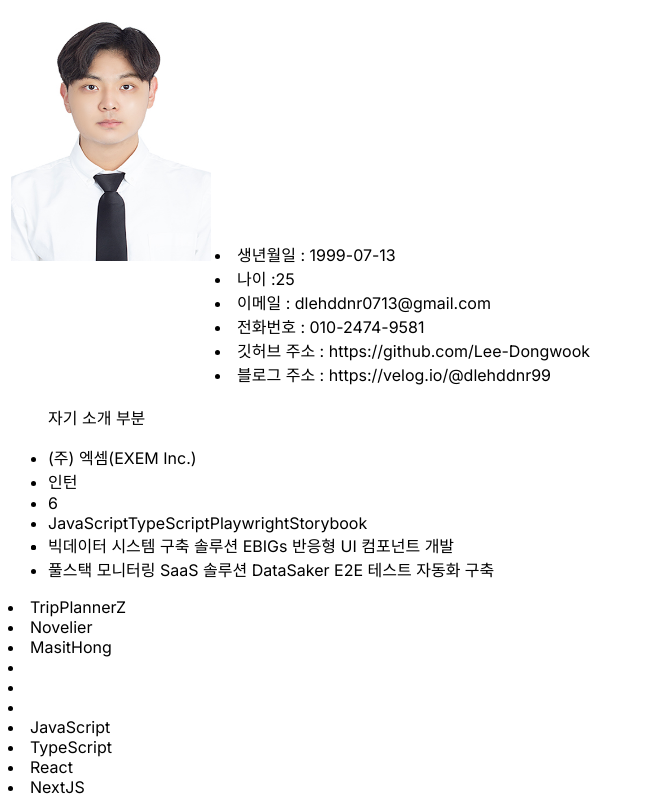
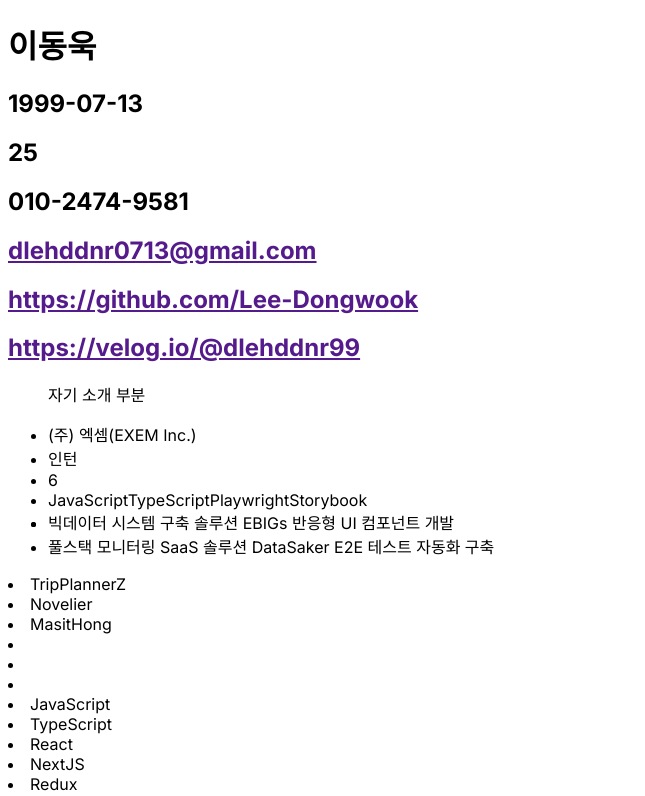
Before and after one commit to Lee-Dongwook/About-Me, a Next.js app in the folder profile/: page / in a window 1280 px wide. Shown: the top 796 px of the page, without its empty margins (0-645 px from the left). Built offline with nearby package versions, Linux system fonts and the light colour scheme.

Commit message:
refactor : basicInfo To Header

```diff
--- a/profile/src/00-assets/basicInfo.json
+++ b/profile/src/00-assets/basicInfo.json
@@ -1,4 +1,5 @@
 {
+    "name": "이동욱",
     "birthday" : "1999-07-13",
     "age" : 25,
     "email" : "dlehddnr0713@gmail.com",
--- a/profile/src/01-domain/basicInfo.types.ts
+++ b/profile/src/01-domain/basicInfo.types.ts
@@ -1,4 +1,5 @@
 export interface BasicInfo {
+    name: string
     birthday: string
     age: number
     email: string
--- a/profile/src/04-ui/basic/index.tsx
+++ /dev/null
@@ -1,26 +0,0 @@
-import Image from 'next/image';
-import my from '@/00-assets/image/my.png';
-import type { BasicInfo } from '@/01-domain';
-import { getBasicInfo } from '@/02-application';
-
-export const BasicInfoComponent = async () => {
-  const { birthday, age, email, phone, github, blog }: BasicInfo = await getBasicInfo();
-
-  return (
-    <>
-      <table>
-        <td style={{ width: '200px', height: '250px' }}>
-          <Image src={my} width={200} height={250} alt='프로필 사진' />
-        </td>
-        <td>
-          <li> 생년월일 : {birthday}</li>
-          <li> 나이 :{age}</li>
-          <li> 이메일 : {email}</li>
-          <li> 전화번호 : {phone}</li>
-          <li> 깃허브 주소 : {github}</li>
-          <li> 블로그 주소 : {blog}</li>
-        </td>
-      </table>
-    </>
-  );
-};
--- /dev/null
+++ b/profile/src/04-ui/header/index.tsx
@@ -0,0 +1,28 @@
+import type { BasicInfo } from '@/01-domain';
+import Link from 'next/link';
+
+interface Props {
+  basicInfo: BasicInfo;
+}
+
+export const HeaderComponent = ({ basicInfo }: Props) => {
+  return (
+    <header>
+      <div>
+        <h1>{basicInfo.name}</h1>
+        <h2>{basicInfo.birthday}</h2>
+        <h2>{basicInfo.age}</h2>
+        <h2>{basicInfo.phone}</h2>
+        <h2>
+          <Link href={``}>{basicInfo.email}</Link>
+        </h2>
+        <h2>
+          <Link href={``}>{basicInfo.github}</Link>
+        </h2>
+        <h2>
+          <Link href={``}>{basicInfo.blog}</Link>
+        </h2>
+      </div>
+    </header>
+  );
+};
--- a/profile/src/04-ui/index.ts
+++ b/profile/src/04-ui/index.ts
@@ -1,4 +1,4 @@
-import { BasicInfoComponent } from "./basic";
+import { HeaderComponent } from "./header";
 import { WorkExperienceInfoComponent } from "./work";
 import { ProjectInfoComponent } from './project';
 import { TechSkillInfoListComponent } from "./tech";
@@ -6,7 +6,7 @@ import { ActivityInfoComponent } from "./activity";
 import { CertificateInfoComponent } from "./certificate";
 
 export {
-    BasicInfoComponent,
+    HeaderComponent,
     WorkExperienceInfoComponent,
     ProjectInfoComponent,
     TechSkillInfoListComponent,
--- a/profile/src/app/page.tsx
+++ b/profile/src/app/page.tsx
@@ -1,5 +1,6 @@
+import { getBasicInfo } from '@/02-application';
 import {
-  BasicInfoComponent,
+  HeaderComponent,
   WorkExperienceInfoComponent,
   ProjectInfoComponent,
   TechSkillInfoListComponent,
@@ -8,10 +9,12 @@ import {
 } from '@/04-ui';
 
 const Page = async () => {
+  const basicInfo = await getBasicInfo();
+
   return (
     <>
+      <HeaderComponent basicInfo={basicInfo} />
       <main>
-        <BasicInfoComponent />
         <ul>{'자기 소개 부분'}</ul>
         <WorkExperienceInfoComponent />
         <ProjectInfoComponent />
```
